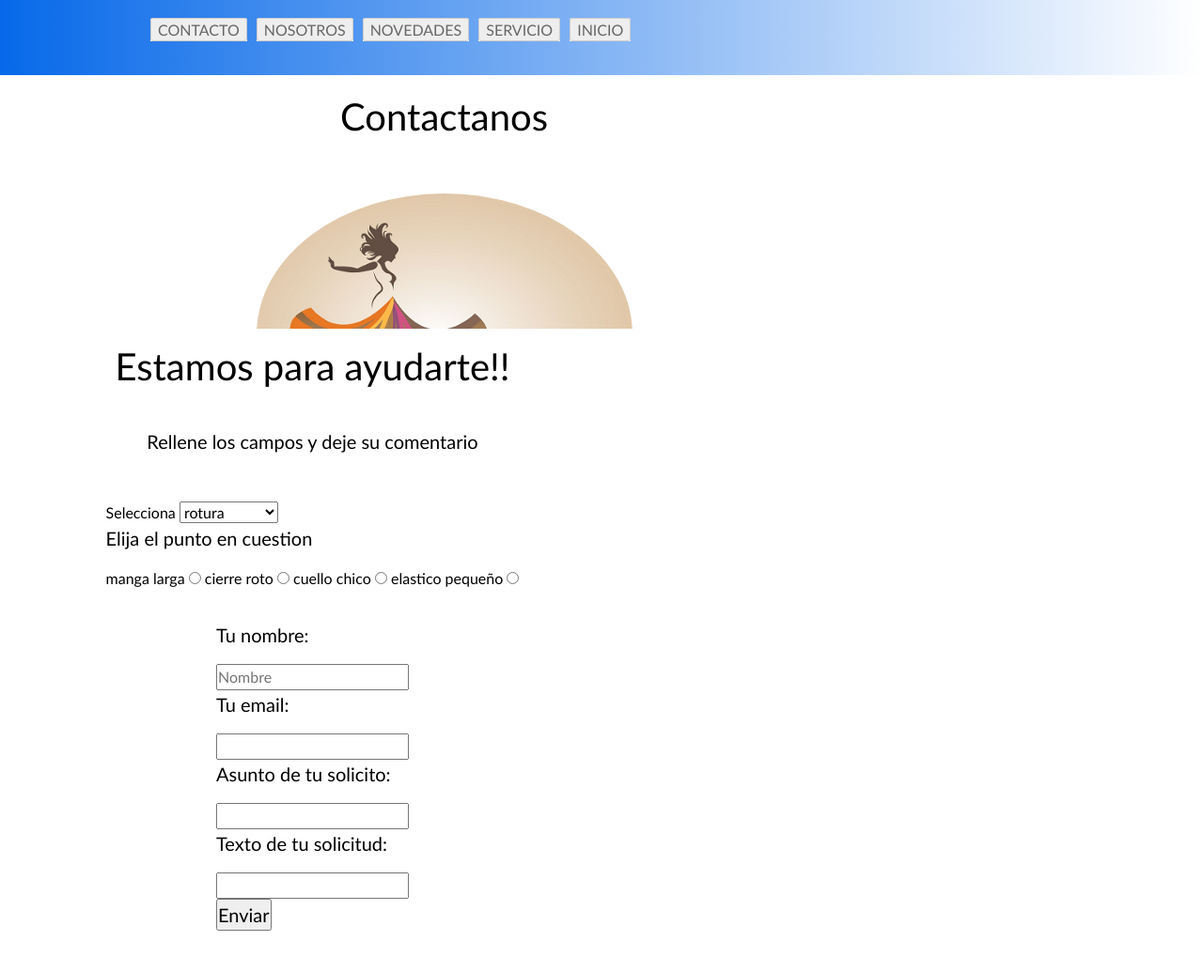
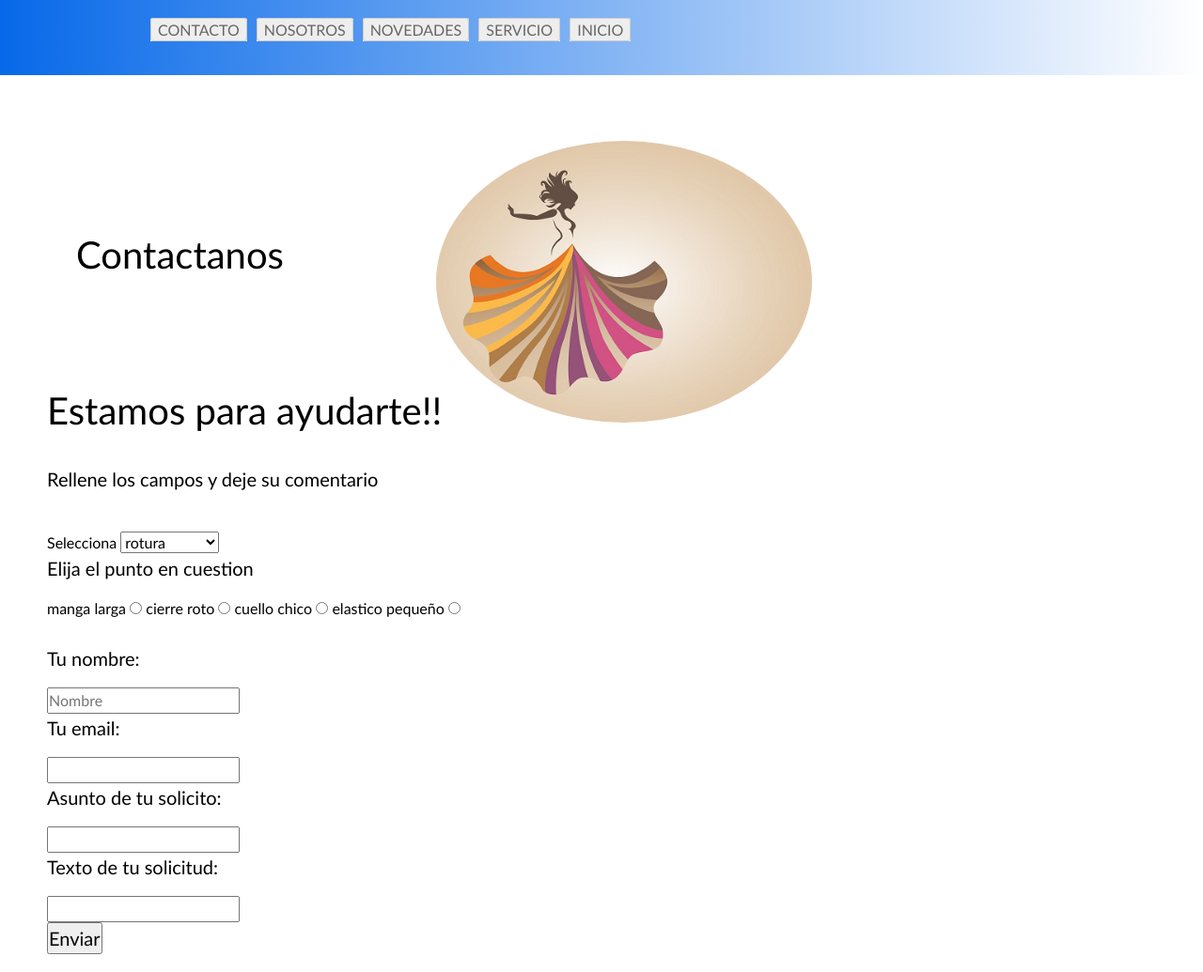
Before and after one commit to Bellako2023/Proyecto_coder, a website: page pages/contacto.html in a window 1280 px wide. Shown: the top 1035 px of the page at 94% size. Drawn offline with nearby package versions, Linux system fonts and the light colour scheme.

Commit message:
cambios en las paginas

```diff
--- a/Style/scss/abstracts/abstracts.scss
+++ b/Style/scss/abstracts/abstracts.scss
@@ -8,7 +8,7 @@
 
     nav ul {
         display: flex;
-        flex-direction: column;
+        flex-direction: row;
         align-items: center;
     }
 
@@ -46,8 +46,7 @@
 
     nav ul {
         display: flex;
-        flex-direction: column;
-        align-items: center;
+
     }
 
     header .Titulo {
--- a/Style/scss/layout/header.scss
+++ b/Style/scss/layout/header.scss
@@ -35,13 +35,14 @@ header {
 }
 
 .Contacto {
-    height: 250px;
+    height: 350px;
     background-size: cover;
     background: url(logodeimagen.png);
     overflow: hidden;
     display: flex;
     align-items: center;
-    flex-direction: column;
+    flex-direction: row;
+    justify-content: space-around;
     img {
         display: flex;
         border-radius: 50%;
--- a/Style/scss/layout/main.scss
+++ b/Style/scss/layout/main.scss
@@ -23,7 +23,10 @@ main {
 
 // Estilos de contacto
 .Ayuda {
-
+    margin: 50px;
+    display: flex;
+    flex-direction: column;
+    align-items: baseline;
 }
 
 .Nombre {
```
Also changed, not shown: Style/css/Style.css, 1 other file.
